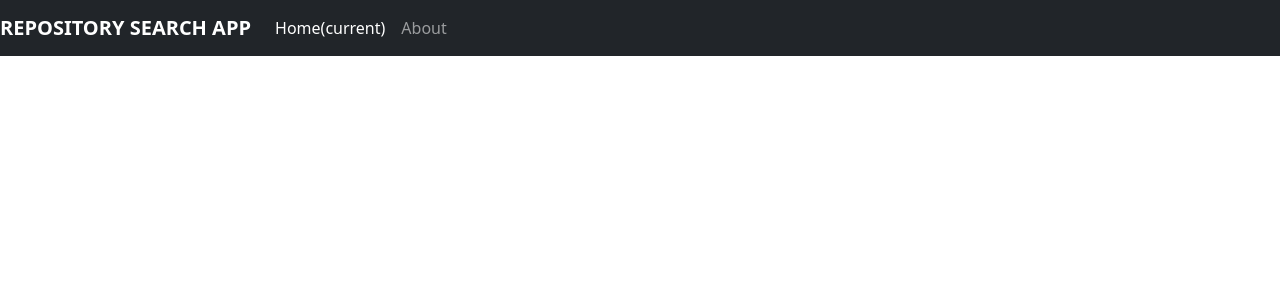
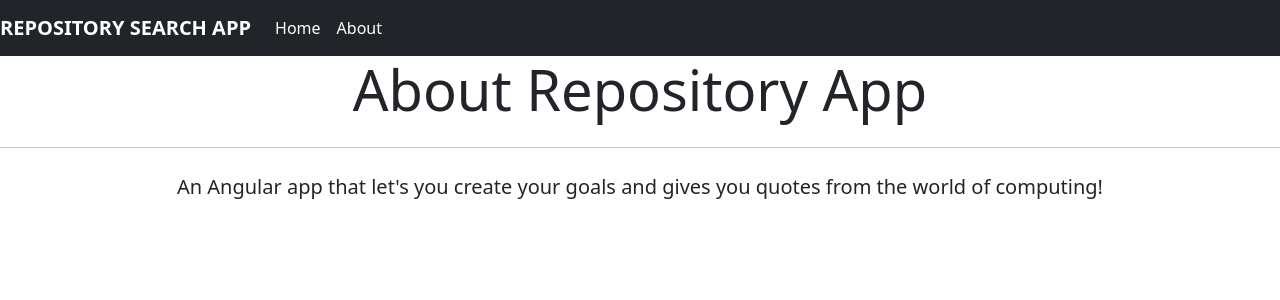
Before and after one commit to gabyxbinnaeah/git-portfolio, an Angular app: page /About in a window 1280 px wide. Before the commit this address led to /. Shown: the top 300 px of the page. Built offline with nearby package versions, Linux system fonts and the light colour scheme.

Commit message:
Adds directive file

```diff
--- a/src/app/about/about.component.html
+++ b/src/app/about/about.component.html
@@ -1,5 +1,5 @@
 <div class="jumbotron">
-    <h1 class="display-4 text-center">About Goals App</h1>
+    <h1 class="display-4 text-center">About Repository App</h1>
     <hr class="my-4">
     <p class="lead text-center">An Angular app that let's you create your goals and gives you quotes from the world of computing!</p>
 </div>
--- a/src/app/app-routing.module.ts
+++ b/src/app/app-routing.module.ts
@@ -1,10 +1,11 @@
 import { NgModule } from '@angular/core';
 import { RouterModule, Routes } from '@angular/router';
+import { AboutComponent } from './about/about.component';
 import { LandingPageComponent } from './landing-page/landing-page.component';
 
 const routes: Routes = [
    { path: 'Home', component:LandingPageComponent },
-  // { path: 'Repos', component: },
+  { path: 'About', component:AboutComponent },
 
 ];
 
--- a/src/app/app.module.ts
+++ b/src/app/app.module.ts
@@ -8,6 +8,7 @@ import { AppComponent } from './app.component';
 import { NavbarComponent } from './navbar/navbar.component';
 import { LandingPageComponent } from './landing-page/landing-page.component';
 import { AboutComponent } from './about/about.component';
+import { HighlightDirective } from './highlight.directive';
 
 // import { FormApiComponent } from './form-api/form-api.component';
 
@@ -17,6 +18,7 @@ import { AboutComponent } from './about/about.component';
     NavbarComponent,
     LandingPageComponent,
     AboutComponent,
+    HighlightDirective,
     // FormApiComponent
   ],
   imports: [
--- /dev/null
+++ b/src/app/highlight.directive.ts
@@ -0,0 +1,10 @@
+import { Directive } from '@angular/core';
+
+@Directive({
+  selector: '[appHighlight]'
+})
+export class HighlightDirective {
+
+  constructor() { }
+
+}
--- a/src/app/landing-page/landing-page.component.html
+++ b/src/app/landing-page/landing-page.component.html
@@ -1,4 +1,10 @@
-<div class="tittle" style="text-align:center;"><h4>Search Repo</h4></div>
+<div class="container">
+<div class="row">
+    <div class="col-md-2"></div>
+    <div class="col-md-6 tittle" style="text-align:center;"><h4>Search Repo</h4></div>
+    <div class="col-md-4"></div>
+</div>
+
 
 <div class="row">
   <div class="col-md-3"></div>
@@ -69,3 +75,4 @@
 
  </div>
 <hr>
+</div>
--- a/src/app/navbar/navbar.component.html
+++ b/src/app/navbar/navbar.component.html
@@ -5,8 +5,8 @@
     </button>
     <div class="collapse navbar-collapse" id="navbarNavAltMarkup">
       <div class="navbar-nav">
-        <a class="nav-item nav-link active" routerLink="Home" routerLinkActive='active'>Home<span class="sr-only">(current)</span></a>
-        <a class="nav-item nav-link" routerLink="/about" routerLinkActive='active'>About</a>
+        <a class="nav-item nav-link active" routerLink="Home" routerLinkActive='active'>Home</a>
+        <a class="nav-item nav-link" routerLink="/About" routerLinkActive='active'>About</a>
       </div>
     </div>
   </nav>
```
Also changed, not shown: 1 other file (tests, documents, lock files or other folders).
